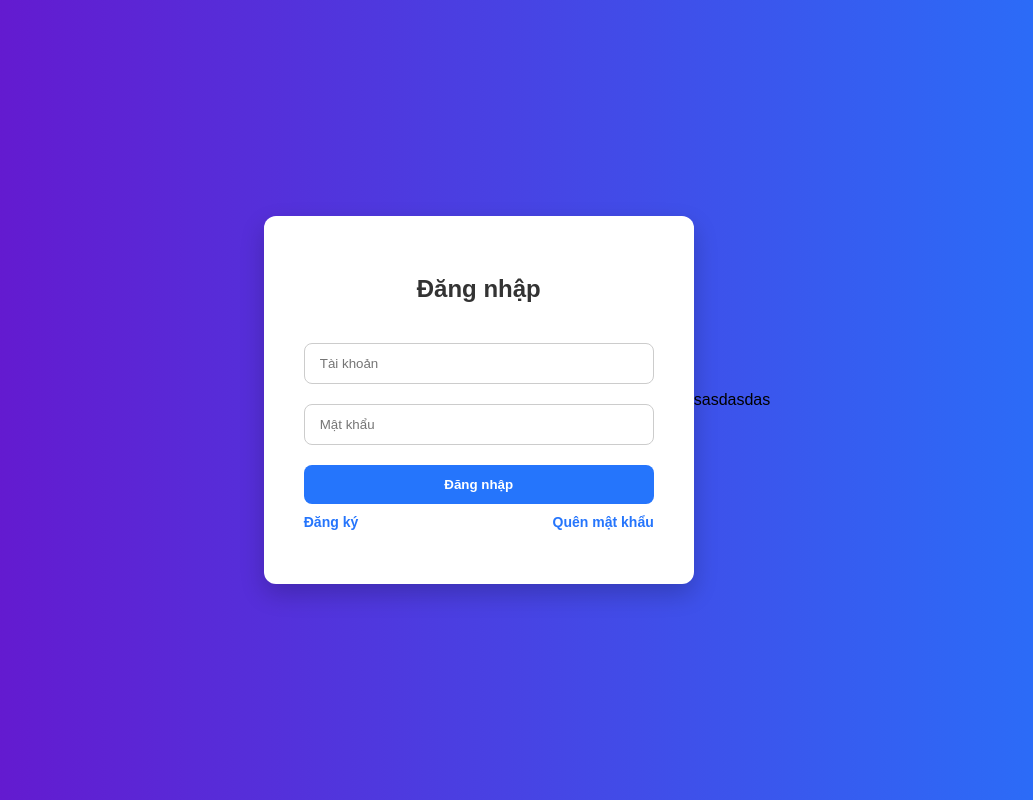
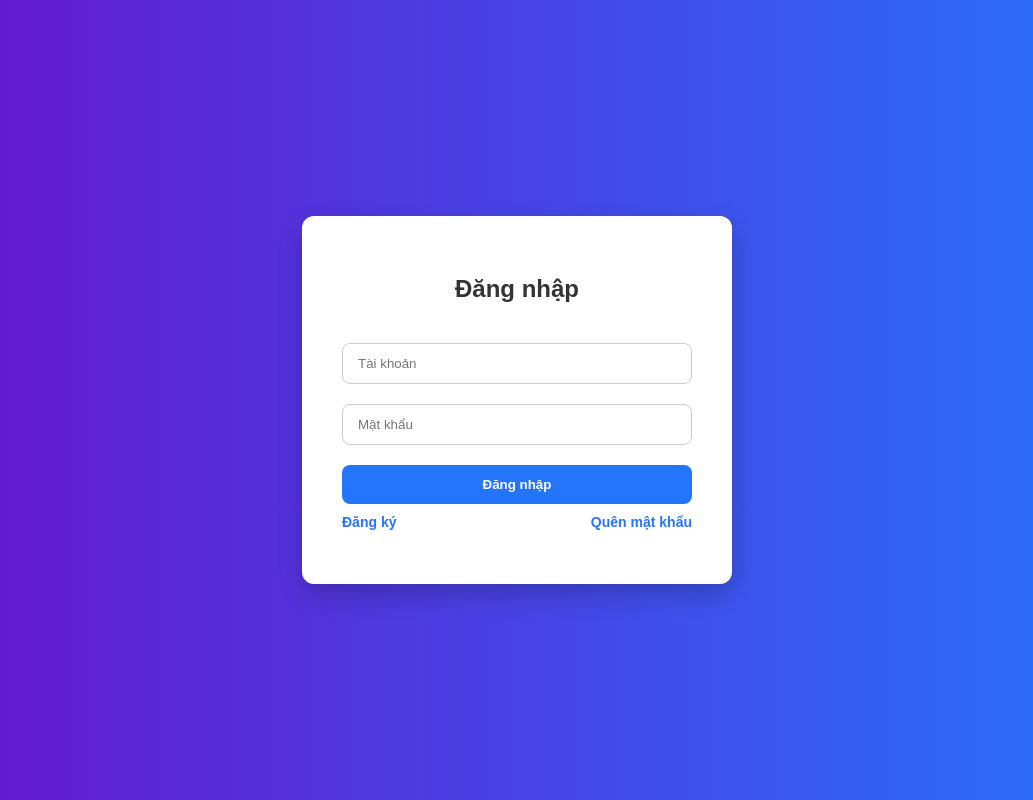
Before and after one commit to KhuuGiaThinh/Cuoi_ky_mang, a PHP site: page / in a window 1280 px wide. Shown: the whole page, without its empty margins (123-1156 px from the left). Run offline with PHP 8.4, Linux system fonts and the light colour scheme.

Commit message:
Update index.php

```diff
--- a/chat_app/index.php
+++ b/chat_app/index.php
@@ -45,4 +45,3 @@ if($_SERVER['REQUEST_METHOD']==='POST'){
 </div>
 </body>
 </html>
-sasdasdas
```
